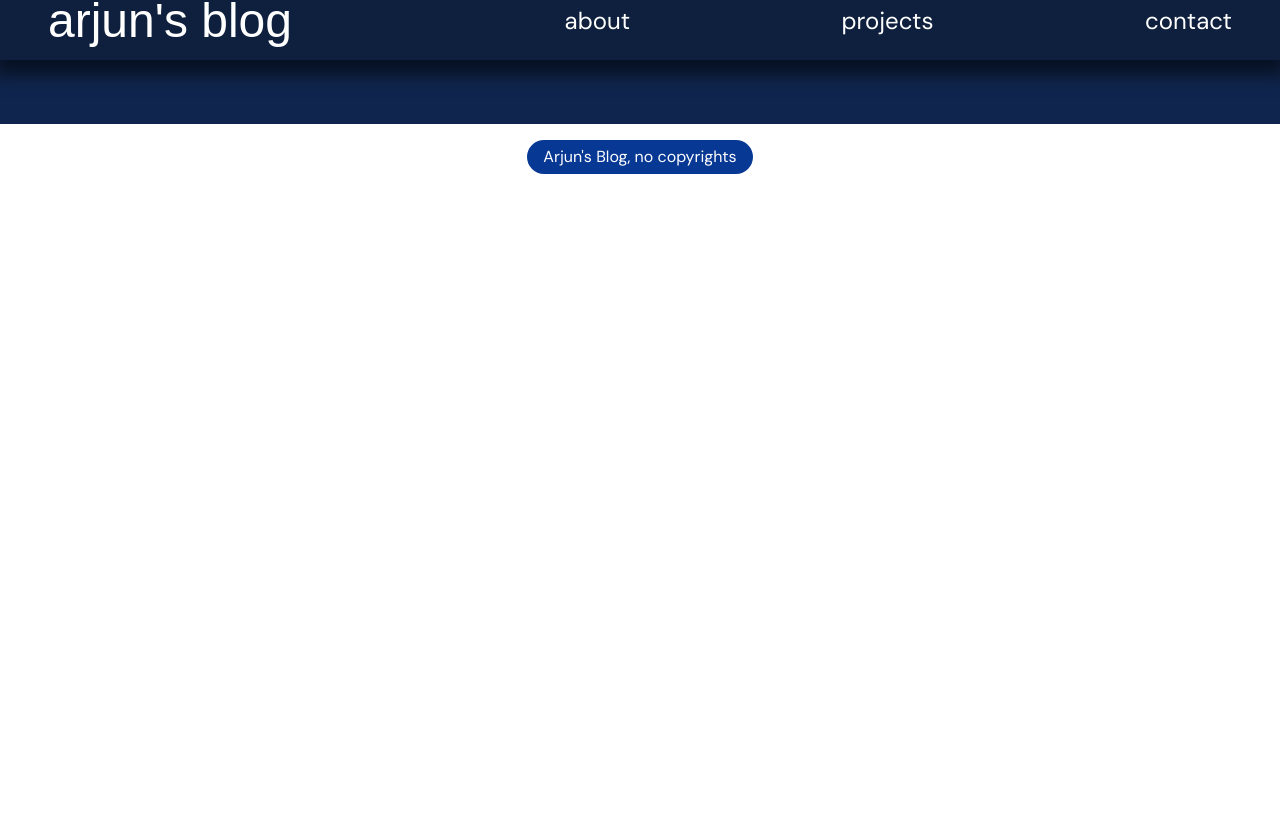
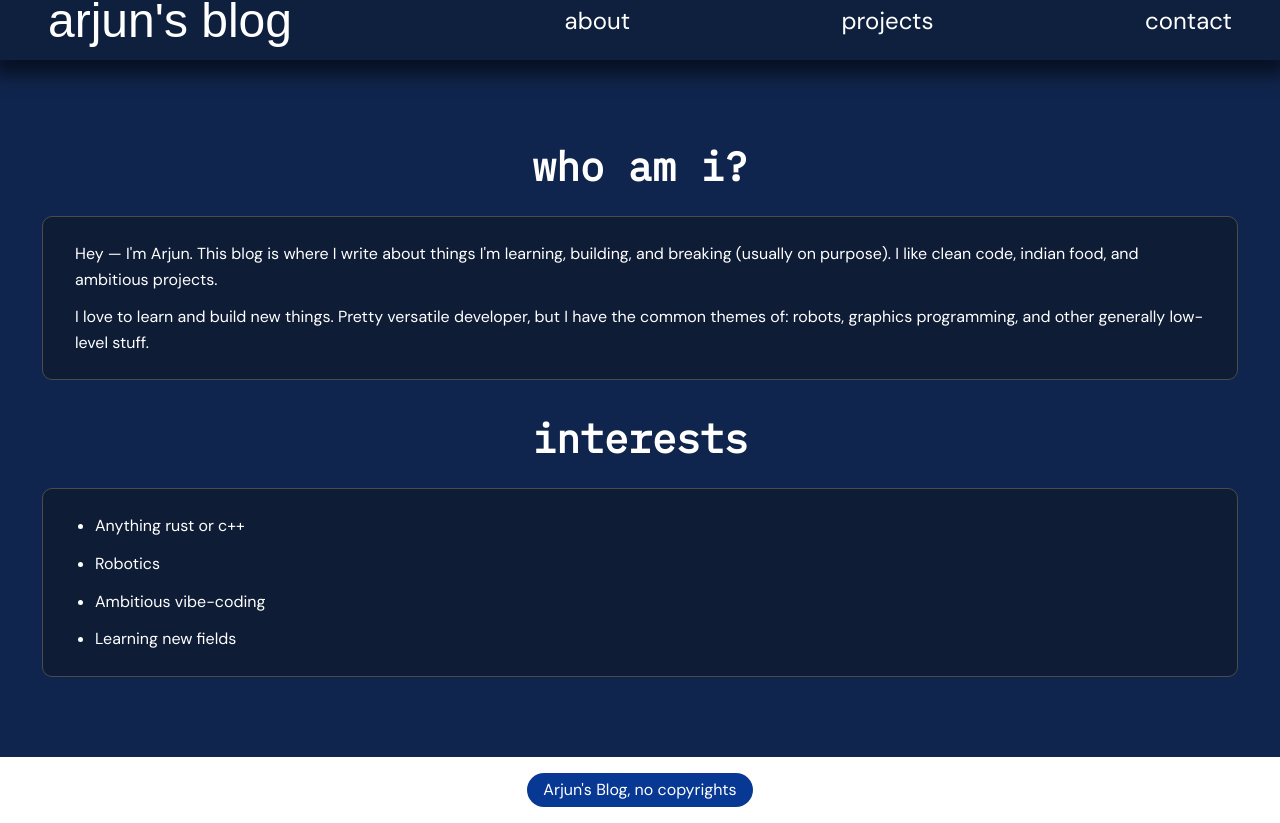
Before and after one commit to awesomearjun/personal-blog, an Angular app: page /about in a window 1280 px wide. Before the commit this address led to /. Shown: the part 820-1643 px from the top of the page. Before the commit the page ends 1010 px from the top, so only its background shows below. Built offline with nearby package versions, Linux system fonts and the light colour scheme; a web font is replaced by a local one.

Commit message:
Add extra nav-bar tabs

```diff
--- /dev/null
+++ b/src/app/about-page/about-page.html
@@ -0,0 +1,23 @@
+<div class="page">
+  <h2 class="seperator">who am i?</h2>
+  <section class="page-section" aria-label="About Arjun">
+    <p>
+      Hey — I'm Arjun. This blog is where I write about things I'm learning, building, and
+      breaking (usually on purpose). I like clean code, indian food, and ambitious projects.
+    </p>
+    <p>
+      I love to learn and build new things. Pretty versatile developer, but I have the common themes of:
+      robots, graphics programming, and other generally low-level stuff.
+    </p>
+  </section>
+
+  <h2 class="seperator">interests</h2>
+  <section class="page-section" aria-label="Interests">
+    <ul>
+      <li>Anything rust or c++</li>
+      <li>Robotics</li>
+      <li>Ambitious vibe-coding</li>
+      <li>Learning new fields</li>
+    </ul>
+  </section>
+</div>
--- /dev/null
+++ b/src/app/about-page/about-page.ts
@@ -0,0 +1,19 @@
+import { Component, inject } from '@angular/core';
+import { HeaderService } from '../header-service';
+import { FooterService } from '../footer-service';
+
+@Component({
+  selector: 'app-about-page',
+  templateUrl: './about-page.html',
+  styleUrls: ['../static-page.css'],
+})
+export class AboutPage {
+  private header = inject(HeaderService);
+  private footer = inject(FooterService);
+
+  ngOnInit() {
+    this.header.header.set('about');
+    this.header.subTitle.set('a little about me');
+    this.footer.footer.set("Arjun's Blog, no copyrights");
+  }
+}
--- a/src/app/app.css
+++ b/src/app/app.css
@@ -136,6 +136,11 @@ svg {
     gap: 2rem;
     padding: 2rem 0;
     margin-right: 0;
+    box-shadow:
+      0 -0.625rem 0.9375rem 0.375rem rgba(0, 0, 0, 0.25),
+      0 0.625rem 0.9375rem 0.375rem rgba(0, 0, 0, 0.5);
+    backdrop-filter: blur(0.625rem);
+    -webkit-backdrop-filter: blur(0.625rem);
     /* Hidden by default */
     transform: scale(1, 0);
     transform-origin: top;
--- a/src/app/app.routes.ts
+++ b/src/app/app.routes.ts
@@ -1,8 +1,14 @@
 import { Routes } from '@angular/router';
 import { HomePage } from './home-page/home-page';
+import { AboutPage } from './about-page/about-page';
+import { ProjectsPage } from './projects-page/projects-page';
+import { ContactPage } from './contact-page/contact-page';
 
 export const routes: Routes = [
   { path: '', component: HomePage },
+  { path: 'about', component: AboutPage },
+  { path: 'projects', component: ProjectsPage },
+  { path: 'contact', component: ContactPage },
   {
     path: 'post/:slug',
     loadComponent: () => import('./blog-post/blog-post').then((m) => m.BlogPost),
--- /dev/null
+++ b/src/app/contact-page/contact-page.html
@@ -0,0 +1,20 @@
+<div class="page">
+  <h2 class="seperator">get in touch</h2>
+
+  <section class="page-section" aria-label="Contact information">
+    <p>
+      Want to collaborate, report a typo, or just say hi? Contact here:
+    </p>
+    <ul class="contact-list">
+      <li><strong>Email (don't ask why it's misspelled I know it is): </strong> <a href="mailto:arj404bussniess@gmail.com">arj404bussniess@gmail.com</a></li>
+      <li><strong>GitHub: </strong> <a href="https://github.com/awesomearjun" target="_blank" rel="noopener noreferrer">@awesomearjun</a></li>
+    </ul>
+  </section>
+
+  <h2 class="seperator">response time</h2>
+  <section class="page-section" aria-label="Response expectations">
+    <p>
+      I usually reply within a few days. If it's urgent, mention it in the subject line.
+    </p>
+  </section>
+</div>
--- /dev/null
+++ b/src/app/contact-page/contact-page.ts
@@ -0,0 +1,19 @@
+import { Component, inject } from '@angular/core';
+import { HeaderService } from '../header-service';
+import { FooterService } from '../footer-service';
+
+@Component({
+  selector: 'app-contact-page',
+  templateUrl: './contact-page.html',
+  styleUrls: ['../static-page.css'],
+})
+export class ContactPage {
+  private header = inject(HeaderService);
+  private footer = inject(FooterService);
+
+  ngOnInit() {
+    this.header.header.set('contact');
+    this.header.subTitle.set('say hello');
+    this.footer.footer.set("Arjun's Blog, no copyrights");
+  }
+}
--- /dev/null
+++ b/src/app/projects-page/projects-page.html
@@ -0,0 +1,22 @@
+<div class="page">
+  <h2 class="seperator">selected work</h2>
+
+  @for (project of projects; track project.name) {
+    <article class="page-section project-card" [attr.aria-label]="project.name">
+      @if (project.image) {
+        <div class="project-image">
+          <img [src]="project.image" [alt]="project.imageAlt ?? project.name" loading="lazy" />
+        </div>
+      }
+      <div class="project-content">
+        <h3>{{ project.name }}</h3>
+        <p>{{ project.description }}</p>
+        <div class="tags">
+          @for (tag of project.tags; track tag) {
+            <span class="tag">{{ tag }}</span>
+          }
+        </div>
+      </div>
+    </article>
+  }
+</div>
--- /dev/null
+++ b/src/app/projects-page/projects-page.ts
@@ -0,0 +1,46 @@
+import { Component, inject } from '@angular/core';
+import { HeaderService } from '../header-service';
+import { FooterService } from '../footer-service';
+
+@Component({
+  selector: 'app-projects-page',
+  templateUrl: './projects-page.html',
+  styleUrls: ['../static-page.css'],
+})
+export class ProjectsPage {
+  private header = inject(HeaderService);
+  private footer = inject(FooterService);
+
+  projects: {
+    name: string;
+    description: string;
+    tags: string[];
+    image?: string;
+    imageAlt?: string;
+  }[] = [
+    {
+      name: 'personal blog',
+      description:
+        'This site — Angular, static posts, and a nav bar that finally goes somewhere. Built to be fast and easy to write for.',
+      tags: ['angular', 'typescript', 'static'],
+    },
+    {
+      name: 'markdown pipeline',
+      description:
+        'A small build step that turns markdown posts into HTML assets. Syntax highlighting and SEO-friendly output included.',
+      tags: ['node', 'markdown', 'build'],
+    },
+    {
+      name: 'robot car',
+      description:
+        'A smart car using Raspberry Pi and Arduino. It can be controlled from a website and has a camera, radar, and other sensors.',
+      tags: ['raspberry pi', 'arduino', 'robotics'],
+    },
+  ];
+
+  ngOnInit() {
+    this.header.header.set('projects');
+    this.header.subTitle.set("things i've built");
+    this.footer.footer.set("Arjun's Blog, no copyrights");
+  }
+}
--- /dev/null
+++ b/src/app/static-page.css
@@ -0,0 +1,122 @@
+:host {
+  display: block;
+}
+
+.page {
+  padding-left: 2.625rem;
+  padding-right: 2.625rem;
+  padding-bottom: 2.5rem;
+}
+
+.seperator {
+  text-align: center;
+  font-family: 'IBM Plex Mono', monospace;
+  font-size: 2.5rem;
+  color: white;
+  margin: 2rem 0 1.5rem;
+}
+
+.page-section {
+  color: white;
+  background-color: #0e1c36;
+  border-radius: 0.625rem;
+  border: 0.1rem solid #4b4b4b;
+  padding: 1.5rem 2rem;
+  margin-bottom: 1.5rem;
+}
+
+.page-section h3 {
+  font-family: 'DM Sans', sans-serif;
+  font-size: 1.5rem;
+  font-weight: 800;
+  margin: 0 0 0.75rem;
+}
+
+.page-section p,
+.page-section li {
+  font-family: 'DM Sans', sans-serif;
+  font-size: 1rem;
+  line-height: 1.6;
+  margin: 0 0 0.75rem;
+}
+
+.page-section ul {
+  padding-left: 1.25rem;
+  margin: 0;
+}
+
+.page-section li:last-child,
+.page-section p:last-child {
+  margin-bottom: 0;
+}
+
+.project-card {
+  text-align: left;
+  padding: 0;
+  overflow: hidden;
+}
+
+.project-content {
+  padding: 1.5rem 2rem;
+}
+
+.project-image {
+  width: 100%;
+  border-bottom: 0.1rem solid #4b4b4b;
+  background-color: #073894;
+}
+
+.project-image img {
+  display: block;
+  width: 100%;
+  max-height: 14rem;
+  object-fit: cover;
+  object-position: center;
+}
+
+.tags {
+  margin-top: 0.5rem;
+}
+
+.project-card .tag {
+  display: inline-block;
+  font-family: 'IBM Plex Mono', monospace;
+  font-size: 0.75rem;
+  padding: 0.2rem 0.6rem;
+  border-radius: 0.25rem;
+  background-color: #073894;
+  margin-right: 0.5rem;
+  margin-bottom: 0.5rem;
+}
+
+.contact-list {
+  list-style: none;
+  padding: 0;
+}
+
+.contact-list li {
+  margin-bottom: 0.5rem;
+}
+
+.contact-list a {
+  color: #4d8dff;
+}
+
+@media (max-width: 768px) {
+  .page {
+    padding-left: 1rem;
+    padding-right: 1rem;
+  }
+
+  .seperator {
+    font-size: 1.8rem;
+  }
+
+  .project-content {
+    padding: 1.25rem 1rem;
+  }
+
+  .project-image img {
+    max-height: 10rem;
+  }
+}
```
Also changed, not shown: 1 other file (tests, documents, lock files or other folders).
